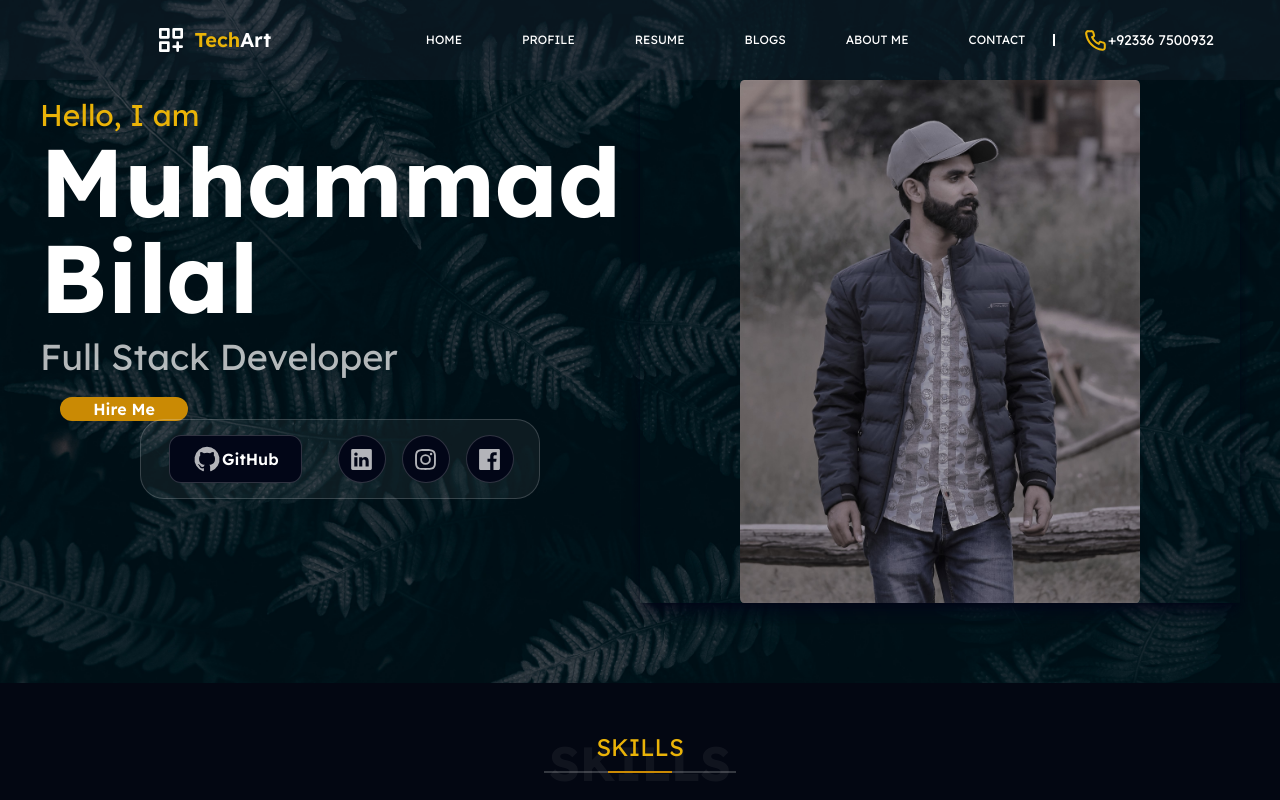
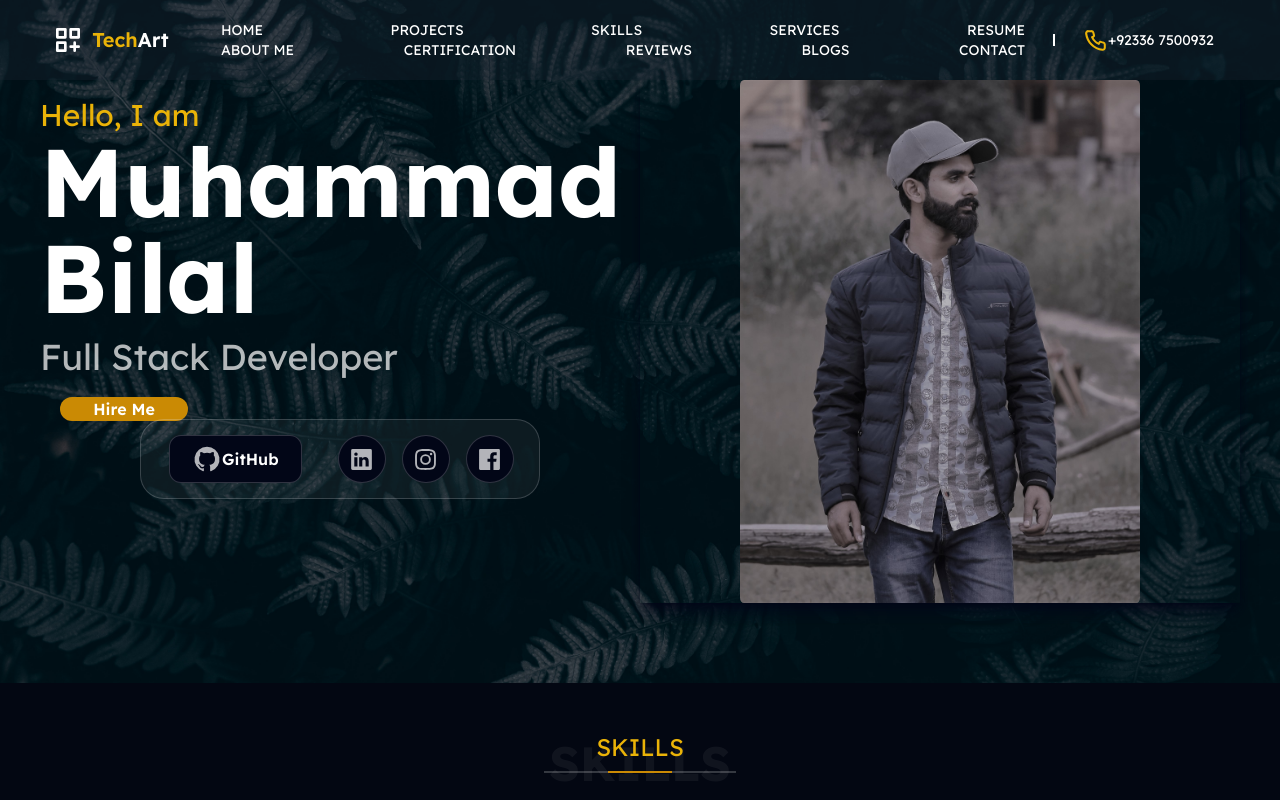
Before and after one commit to Bilal202202001/PortFolio, a Next.js app: page / in a window 1280 px wide. Shown: the top 800 px of the page. Built offline with nearby package versions, Linux system fonts and the light colour scheme.

Commit message:
Changed Navbar

```diff
--- a/src/app/components/about.js
+++ b/src/app/components/about.js
@@ -15,7 +15,7 @@ export default function About() {
     }
 
     return (
-        <section className="flex flex-col justify-center items-center h-auto w-full">
+        <section id='skills' className="flex flex-col justify-center items-center h-auto w-full">
                 <HeadingTemp heading={'SKILLS'}/>
             <div className="grid lg:grid-cols-2 md:grid-cols-1 w-full p-5">
                <div className="w-full mr-5 p-3 flex flex-col justify-center items-center">
--- a/src/app/components/blogs.js
+++ b/src/app/components/blogs.js
@@ -20,7 +20,7 @@ export default function Blogs() {
 
     return (
         <>
-            <div className="flex flex-col justify-center items-center h-auto w-full">
+            <div id='blogs' className="flex flex-col justify-center items-center h-auto w-full">
                 <HeadingTemp heading={"BLOGS"} />
                 <section className="flex justify-center items-center h-auto w-full px-10">
                     <div className="grid w-full lg:grid-cols-2 md:grid-cols-1 grid-cols-1 gap-[40px]">
--- a/src/app/components/certification.js
+++ b/src/app/components/certification.js
@@ -20,7 +20,7 @@ export default function Certifications() {
 
     return (
         <>
-            <div className="flex flex-col justify-center items-center h-auto w-full">
+            <div id='certification' className="flex flex-col justify-center items-center h-auto w-full">
                 <HeadingTemp heading={"CERTIFICATIONS"} />
                 <section className="flex justify-center items-center h-auto w-full ">
                     <div className="grid lg:grid-cols-3 md:grid-cols-2 p-4 gap-10 w-full">
--- a/src/app/components/contact.js
+++ b/src/app/components/contact.js
@@ -10,7 +10,7 @@ export default function Contact() {
 
     return (
         <>
-            <div className="flex flex-col justify-center items-center h-auto w-full">
+            <div id='contact' className="flex flex-col justify-center items-center h-auto w-full">
                 <HeadingTemp heading={"CONTACT"} />
                 <div className="relative grid lg:grid-cols-2 md:grid-cols-1 p-5 w-full">
                     <div className='w-full rounded-lg flex justify-center'>
--- a/src/app/components/cv.js
+++ b/src/app/components/cv.js
@@ -6,7 +6,7 @@ import HeadingTemp from "./headingTemp";
 export default function CV() {
     return (
         <>
-            <div className="flex flex-col justify-center items-center h-auto w-full">
+            <div id='aboutme' className="flex flex-col justify-center items-center h-auto w-full">
                 <HeadingTemp heading={"ABOUT ME"} />
                 <div className="w-5/6 grid lg:grid-cols-2 md:grid-cols-1 ">
                     <div className="w-full p-2  flex items-center justify-center">
--- a/src/app/components/nav.js
+++ b/src/app/components/nav.js
@@ -18,7 +18,7 @@ export default function NavBar() {
     return <>
 
         <nav className="flex lg:justify-evenly justify-between items-center w-full h-20 fixed bg-gray-800 bg-opacity-30 nav">
-            <div className="flex justify-center items-center w-2/6 ml-2">
+            <div className="flex justify-center items-center w-1/6 ml-2">
                 <Unicons.UilCreateDashboard className="w-8 h-8 " />
 
                 <h2 className="ml-2 font-semibold text-xl">
@@ -28,13 +28,21 @@ export default function NavBar() {
                     Art
                 </h2>
             </div>
-            <div className="navGen lg:flex hidden w-3/6 flex justify-between items-center  p-2 text-xs">
-                <Link href='/' className="font-lexend">HOME</Link>
-                <Link href='#projects' >PROFILE</Link>
-                <Link href='#'>RESUME</Link>
-                <Link href='#'>BLOGS</Link>
-                <Link href='#'>ABOUT ME</Link>
-                <Link href='#'>CONTACT</Link>
+            <div className="navGen lg:flex hidden w-4/6 flex flex-col justify-between items-center  p-2 text-sm">
+                <div className="flex w-full justify-between items-center">
+                <Link href='/'>HOME</Link>
+                <Link href='#projects' >PROJECTS</Link>
+                <Link href='#skills'>SKILLS</Link>
+                <Link href='#services'>SERVICES</Link>
+                <Link href='#resume'>RESUME</Link>
+                </div>
+                <div className="flex w-full justify-between items-center">
+                <Link href='#aboutme'>ABOUT ME</Link>
+                <Link href='#certification'>CERTIFICATION</Link>
+                <Link href='#reviews'>REVIEWS</Link>
+                <Link href='#blogs'>BLOGS</Link>
+                <Link href='#contact'>CONTACT</Link>
+                </div>
             </div>
             <div className="h-3 border lg:flex hidden border-white mx-5">
 
@@ -54,12 +62,17 @@ export default function NavBar() {
                                 <button onClick={navToggle} className="bg-opacity-30 bg-slate-950 w-full flex justify-end">
                                     <Unicons.UilTimes className="w-8 h-8 bg-opacity-30 bg-slate-950" />
                                 </button>
+
                                 <Link href='/' className="text-yellow-500 bg-opacity-30 bg-slate-950 w-full text-center font-bold text-sm hover:bg-opacity-100 p-2">HOME</Link>
-                                <Link href='#projects' className="text-yellow-500 bg-opacity-30 bg-slate-950 w-full text-center font-bold text-sm hover:bg-opacity-100 p-2">PROFILE</Link>
-                                <Link href='#' className="text-yellow-500 bg-opacity-30 bg-slate-950 w-full text-center font-bold text-sm hover:bg-opacity-100 p-2">RESUME</Link>
-                                <Link href='#' className="text-yellow-500 bg-opacity-30 bg-slate-950 w-full text-center font-bold text-sm hover:bg-opacity-100 p-2">BLOGS</Link>
-                                <Link href='#' className="text-yellow-500 bg-opacity-30 bg-slate-950 w-full text-center font-bold text-sm hover:bg-opacity-100 p-2">ABOUT</Link>
-                                <Link href='#' className="text-yellow-500 bg-opacity-30 bg-slate-950 w-full text-center font-bold text-sm hover:bg-opacity-100 p-2">CONTACT</Link>
+                                <Link href='#projects' className="text-yellow-500 bg-opacity-30 bg-slate-950 w-full text-center font-bold text-sm hover:bg-opacity-100 p-2">PROJECTS</Link>
+                                <Link href='#skills' className="text-yellow-500 bg-opacity-30 bg-slate-950 w-full text-center font-bold text-sm hover:bg-opacity-100 p-2">SKILLS</Link>
+                                <Link href='#services' className="text-yellow-500 bg-opacity-30 bg-slate-950 w-full text-center font-bold text-sm hover:bg-opacity-100 p-2">SERVICES</Link>
+                                <Link href='#resume' className="text-yellow-500 bg-opacity-30 bg-slate-950 w-full text-center font-bold text-sm hover:bg-opacity-100 p-2">RESUME</Link>
+                                <Link href='#aboutme' className="text-yellow-500 bg-opacity-30 bg-slate-950 w-full text-center font-bold text-sm hover:bg-opacity-100 p-2">ABOUT ME</Link>
+                                <Link href='#certification' className="text-yellow-500 bg-opacity-30 bg-slate-950 w-full text-center font-bold text-sm hover:bg-opacity-100 p-2">CERTIFICATION</Link>
+                                <Link href='#reviews' className="text-yellow-500 bg-opacity-30 bg-slate-950 w-full text-center font-bold text-sm hover:bg-opacity-100 p-2">REVIEWS</Link>
+                                <Link href='#blogs' className="text-yellow-500 bg-opacity-30 bg-slate-950 w-full text-center font-bold text-sm hover:bg-opacity-100 p-2">BLOGS</Link>
+                                <Link href='#contact' className="text-yellow-500 bg-opacity-30 bg-slate-950 w-full text-center font-bold text-sm hover:bg-opacity-100 p-2">CONTACT</Link>
                             </div>
                         </>
                         :
--- a/src/app/components/resume.js
+++ b/src/app/components/resume.js
@@ -9,7 +9,7 @@ import ResumeMap from "./resumeMap";
 export default function Resume() {
     return (
         <>
-            <div className="flex flex-col justify-center items-center h-auto w-full">
+            <div id='resume' className="flex flex-col justify-center items-center h-auto w-full">
                 <HeadingTemp heading={"RESUME"} />
                 <div className="w-full grid lg:grid-cols-2 md:grid-cols-1 gap-5 px-20">
                     <div className="w-full ">
--- a/src/app/components/reviews.js
+++ b/src/app/components/reviews.js
@@ -11,7 +11,7 @@ export default function Reviews() {
 
     return (
         <>
-            <div className="flex flex-col justify-center items-center h-auto w-full">
+            <div id='reviews' className="flex flex-col justify-center items-center h-auto w-full">
                 <HeadingTemp heading={"REVIEWS"} />
                 <section className="flex justify-center items-center h-auto w-full px-10">
                     <div className="grid lg:grid-cols-4 md:grid-cols-2 grid-cols-1 gap-[40px]">
--- a/src/app/components/services.js
+++ b/src/app/components/services.js
@@ -12,7 +12,7 @@ export default function Services() {
 
     return (
         <>
-            <div className="flex flex-col justify-center items-center h-auto w-full">
+            <div id="services" className="flex flex-col justify-center items-center h-auto w-full">
                 <HeadingTemp heading={"SERVICES"} />
                 <section className="flex justify-center items-center h-auto w-full p-10">
                         <div className="grid lg:grid-cols-3 md:grid-cols-2 gap-20 w-full">
```
